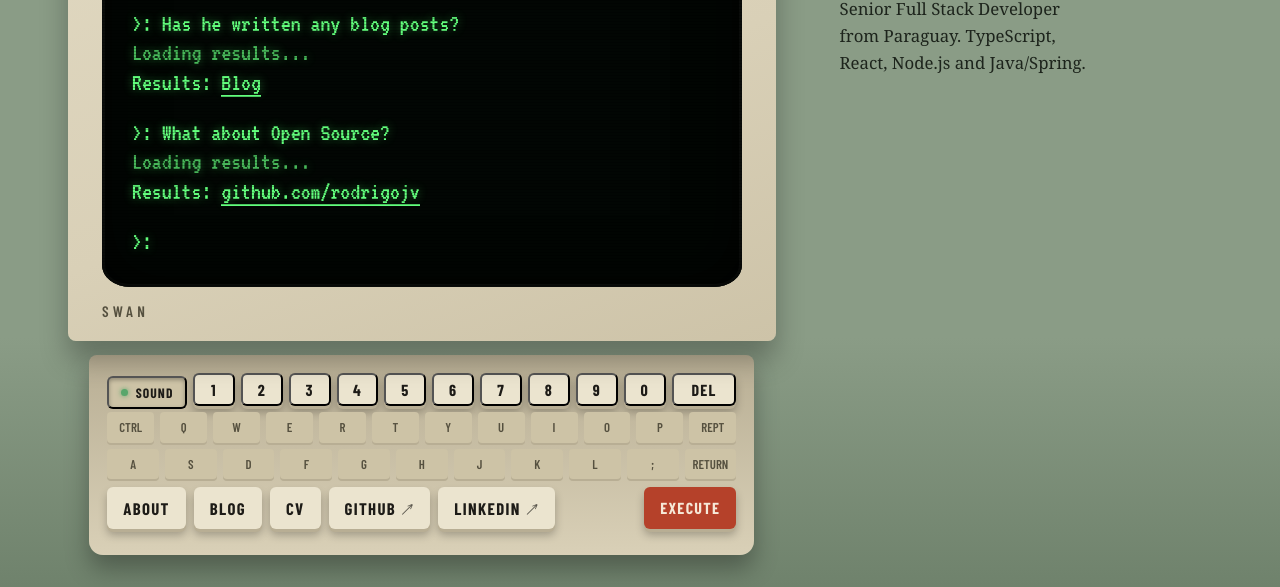
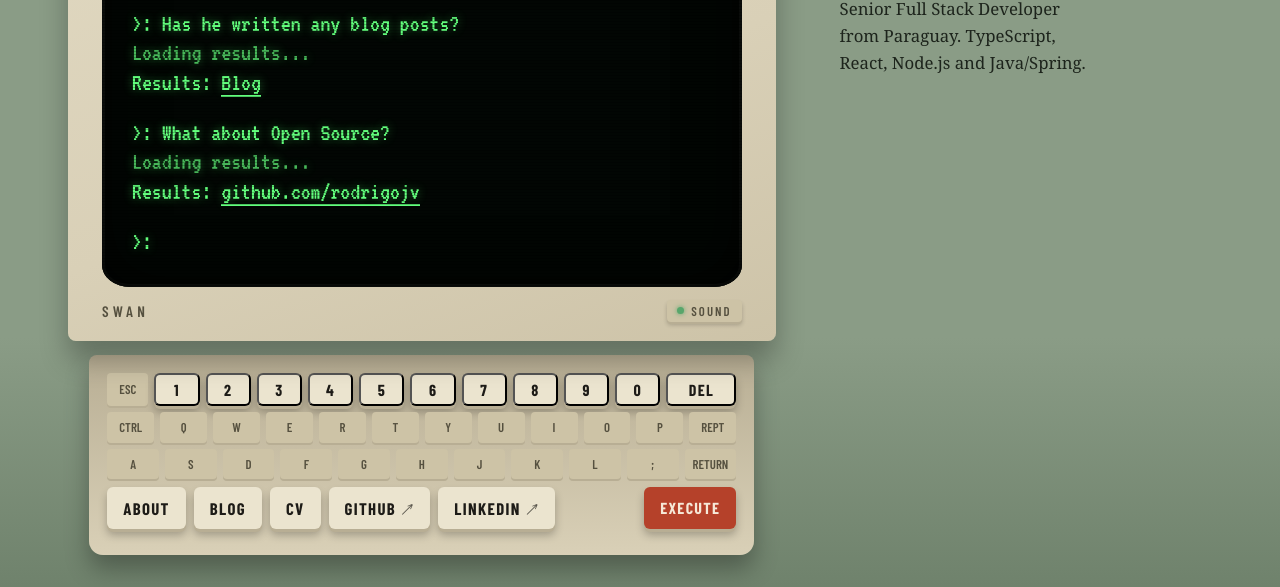
Before and after one commit to rodrigojv/rodrigovillalba.com, an Astro site: page / in a window 1280 px wide. Shown: the part 246-833 px from the top of the page. Built offline with nearby package versions, Linux system fonts and the light colour scheme; Astro itself is replaced by a stand-in of ours.

Commit message:
Mueve el control de sonido al marco del monitor

```diff
--- a/src/pages/index.astro
+++ b/src/pages/index.astro
@@ -34,11 +34,15 @@ const questions = [
           <div class="film" id="film" hidden></div>
         </div>
         <p class="sr-only" id="status" role="status"></p>
-        <div class="plate" aria-hidden="true"><span>SWAN</span><span class="clock" id="clock" hidden>108:00</span></div>
+        <div class="plate">
+          <span aria-hidden="true">SWAN</span>
+          <span class="clock" id="clock" aria-hidden="true" hidden>108:00</span>
+          <button type="button" class="bezel-btn" id="sound" aria-pressed="true" aria-label="Sound"><span class="led"></span>Sound</button>
+        </div>
       </div>
       <div class="keyboard">
         <div class="numrow">
-          <button type="button" class="key snd" id="sound" aria-pressed="true" aria-label="Sound">Sound</button>
+          <i class="esc" aria-hidden="true">ESC</i>
           {digits.map((d) => <button type="button" class="key" data-digit={d} aria-label={`Digit ${d}`}>{d}</button>)}
           <button type="button" class="key del" id="del" aria-label="Delete last digit">DEL</button>
         </div>
--- a/src/styles/global.css
+++ b/src/styles/global.css
@@ -172,6 +172,24 @@ a { color: inherit; text-decoration-thickness: 1px; text-underline-offset: 3px;
   letter-spacing: 0.28em;
 }
 
+.plate { align-items: center; gap: 12px; }
+.plate span:first-child { margin-right: auto; }
+.bezel-btn {
+  display: inline-flex; align-items: center; gap: 7px;
+  padding: 3px 10px;
+  border: 0; border-radius: 4px;
+  background: #cdc3a6;
+  box-shadow: 0 2px 0 var(--plastic-shade), 0 3px 4px rgb(0 0 0 / 0.2);
+  color: var(--ink-dim);
+  font: 600 0.8rem var(--label);
+  letter-spacing: 0.16em;
+  text-transform: uppercase;
+  cursor: pointer;
+}
+.bezel-btn:active { transform: translateY(2px); box-shadow: inset 0 1px 3px rgb(0 0 0 / 0.3); }
+.bezel-btn .led { width: 7px; height: 7px; border-radius: 50%; background: #6b6a58; }
+.bezel-btn[aria-pressed="true"] .led { background: var(--active); box-shadow: 0 0 5px var(--active); }
+
 .keyboard {
   margin: 14px 3% 0;
   padding: clamp(10px, 2vw, 18px);
@@ -197,7 +215,6 @@ a { color: inherit; text-decoration-thickness: 1px; text-underline-offset: 3px;
 .numrow .key, .numrow i { flex: 1; min-width: 0; min-height: 2.1rem; padding: 0; justify-content: center; font-size: 1rem; }
 .numrow i { border-radius: 4px; background: #cdc3a6; box-shadow: 0 2px 0 var(--plastic-shade); color: var(--ink-dim); font: 600 0.8rem/2.1rem var(--label); text-align: center; font-style: normal; }
 .numrow .del { flex: 1.6; }
-.numrow .snd { flex: 2; font-size: 0.85rem; }
 .sr-only { position: absolute; width: 1px; height: 1px; margin: -1px; padding: 0; overflow: hidden; clip: rect(0 0 0 0); white-space: nowrap; border: 0; }
 
 /* Reinicio de la estación (easter egg). */
```
